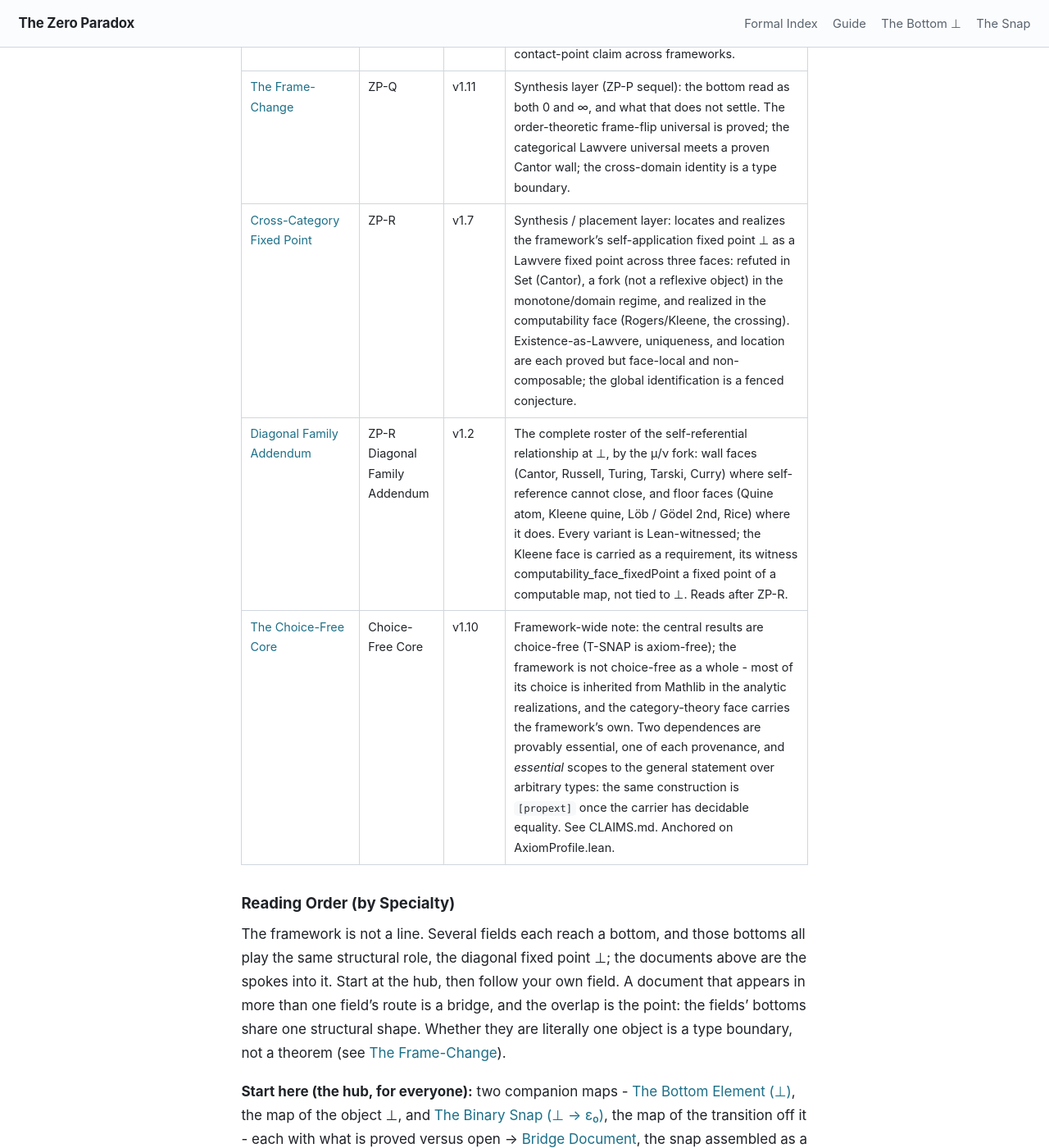
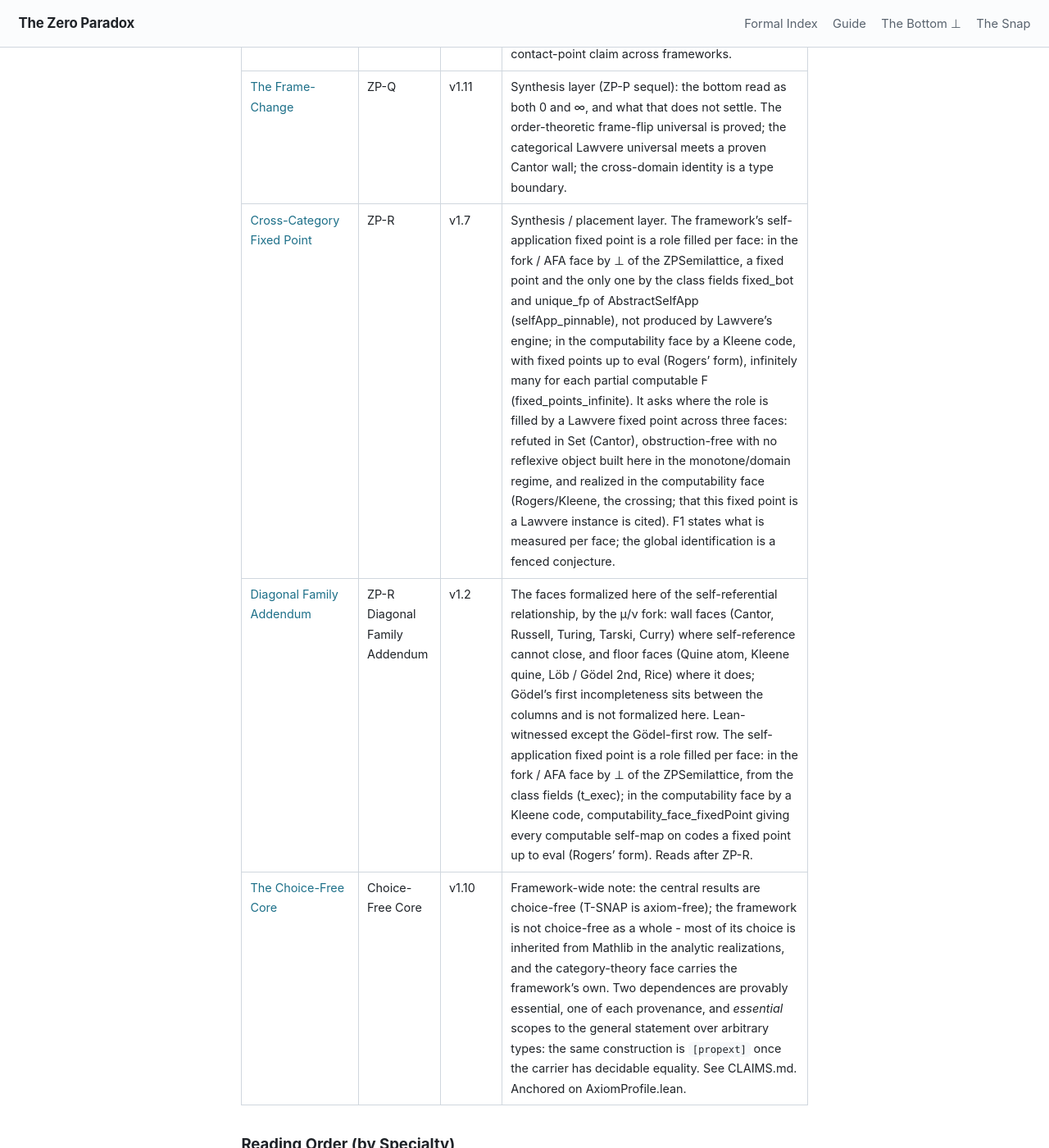
Before and after one commit to timbrigham/ZeroParadox, a Jekyll site: the page built from README.md, in a window 1280 px wide and 1400 px high, scrolled down 8239 px. Shown: the whole window at 82% size. Built offline with Jekyll 4.4.1, drawn with Linux system fonts in a browser that asks for light colours; our own code applies the rules of GitHub Pages for plain Markdown files.

Commit message:
ZP-R/Addendum index rows: self-application fixed point as a per-face role (ZPR-ARC-CAPPED-1)
README ZP-R and Addendum rows and CLAIMS ZP-R row restated to match the rendered
ZP-R v1.7 and Addendum v1.2: the faces formalized here, Lean-witnessed except the
Goedel-first row; F1 per face, no cross-face universal; in the fork/AFA face the
fixed point is the bottom of the ZPSemilattice by the class fields fixed_bot /
unique_fp (selfApp_pinnable), in the computability face a Kleene code with fixed
points up to eval (Rogers' form; fixed_points_infinite).

Addendum script: module docstring "COMPLETE roster" -> "faces formalized here"
(docstring only; rendered PDF byte-identical, token resynced by --sync-hash).
The Section IV dated-search sentence is held: it is rendered, and the hash guard
requires a VERSION bump the lane was told not to make.

Co-Authored-By: Claude Opus 5.5 (1M context) <noreply@anthropic.com>
Claude-Session: https://claude.ai/code/session_01M7PxaZmdYwacRczCRPuVWC

```diff
--- a/README.md
+++ b/README.md
@@ -99,8 +99,8 @@ An independent re-check is three commands: `git clone https://github.com/timbrig
 | [The Constructive Snap](ZP-N_The_Constructive_Snap.pdf) | ZP-N | v2.1 | The constructive companion to ZP-L: the ε₀ snap from below on ordinal notations, choice-free (propext only). Locates ZP-L's classical dependency in Mathlib's order instance and shows it load-bearing - comparing arbitrary well-orders implies excluded middle (a known taboo, cited to Kraus/Nordvall Forsberg/Xu). Adds a carrier of notations denoting the ordinals up to ε₀, whose crossing into Ordinal is one named map with a measured price. Whether ZP-L's ε₀ results are eliminable remains UNCLASSIFIED. |
 | [The Fixed-Point Fork](ZP-P_The_Fixed_Point_Fork.pdf) | ZP-P | v1.24 | Synthesis layer: the least-vs-greatest fixed-point fork, generalizing the Foundation/AFA orthogonal-contact-point claim across frameworks. |
 | [The Frame-Change](ZP-Q_The_Frame_Change.pdf) | ZP-Q | v1.11 | Synthesis layer (ZP-P sequel): the bottom read as both 0 and ∞, and what that does not settle. The order-theoretic frame-flip universal is proved; the categorical Lawvere universal meets a proven Cantor wall; the cross-domain identity is a type boundary. |
-| [Cross-Category Fixed Point](ZP-R_Cross_Category_Fixed_Point.pdf) | ZP-R | v1.7 | Synthesis / placement layer: locates and realizes the framework's self-application fixed point ⊥ as a Lawvere fixed point across three faces: refuted in Set (Cantor), a fork (not a reflexive object) in the monotone/domain regime, and realized in the computability face (Rogers/Kleene, the crossing). Existence-as-Lawvere, uniqueness, and location are each proved but face-local and non-composable; the global identification is a fenced conjecture. |
-| [Diagonal Family Addendum](ZP-R_Diagonal_Family_Addendum.pdf) | ZP-R Diagonal Family Addendum | v1.2 | The complete roster of the self-referential relationship at ⊥, by the μ/ν fork: wall faces (Cantor, Russell, Turing, Tarski, Curry) where self-reference cannot close, and floor faces (Quine atom, Kleene quine, Löb / Gödel 2nd, Rice) where it does. Every variant is Lean-witnessed; the Kleene face is carried as a requirement, its witness computability_face_fixedPoint a fixed point of a computable map, not tied to ⊥. Reads after ZP-R. |
+| [Cross-Category Fixed Point](ZP-R_Cross_Category_Fixed_Point.pdf) | ZP-R | v1.7 | Synthesis / placement layer. The framework's self-application fixed point is a role filled per face: in the fork / AFA face by ⊥ of the ZPSemilattice, a fixed point and the only one by the class fields fixed_bot and unique_fp of AbstractSelfApp (selfApp_pinnable), not produced by Lawvere's engine; in the computability face by a Kleene code, with fixed points up to eval (Rogers' form), infinitely many for each partial computable F (fixed_points_infinite). It asks where the role is filled by a Lawvere fixed point across three faces: refuted in Set (Cantor), obstruction-free with no reflexive object built here in the monotone/domain regime, and realized in the computability face (Rogers/Kleene, the crossing; that this fixed point is a Lawvere instance is cited). F1 states what is measured per face; the global identification is a fenced conjecture. |
+| [Diagonal Family Addendum](ZP-R_Diagonal_Family_Addendum.pdf) | ZP-R Diagonal Family Addendum | v1.2 | The faces formalized here of the self-referential relationship, by the μ/ν fork: wall faces (Cantor, Russell, Turing, Tarski, Curry) where self-reference cannot close, and floor faces (Quine atom, Kleene quine, Löb / Gödel 2nd, Rice) where it does; Gödel's first incompleteness sits between the columns and is not formalized here. Lean-witnessed except the Gödel-first row. The self-application fixed point is a role filled per face: in the fork / AFA face by ⊥ of the ZPSemilattice, from the class fields (t_exec); in the computability face by a Kleene code, computability_face_fixedPoint giving every computable self-map on codes a fixed point up to eval (Rogers' form). Reads after ZP-R. |
 | [The Choice-Free Core](ZP_Choice_Free_Core_Addendum.pdf) | Choice-Free Core | v1.10 | Framework-wide note: the central results are choice-free (T-SNAP is axiom-free); the framework is not choice-free as a whole - most of its choice is inherited from Mathlib in the analytic realizations, and the category-theory face carries the framework's own. Two dependences are provably essential, one of each provenance, and *essential* scopes to the general statement over arbitrary types: the same construction is `[propext]` once the carrier has decidable equality. See CLAIMS.md. Anchored on AxiomProfile.lean. |
 
 ### Reading Order (by Specialty)
--- a/scripts/build_zpr_addendum.py
+++ b/scripts/build_zpr_addendum.py
@@ -1,7 +1,7 @@
 """
 Zero Paradox — ZP-R Addendum: The Diagonal Family — PDF Builder
 Version 1.2 | October 2026
-v1.0: Initial release. Addendum to ZP-R. The COMPLETE roster of the self-referential / diagonal
+v1.0: Initial release. Addendum to ZP-R. The faces formalized here of the self-referential / diagonal
 relationship at the bottom element ⊥, organized by the μ/ν fork: wall faces (self-reference cannot
 close — no fixed point) and floor faces (self-reference closes — a fixed point exists). Supersedes the
 private "Zero as a Wall" working draft (ZP-W, never public). Every variant is tied to ⊥ and carries a
```
Also changed, not shown: CLAIMS.md (+1 -1 lines), register.md (+1 -1 lines).
